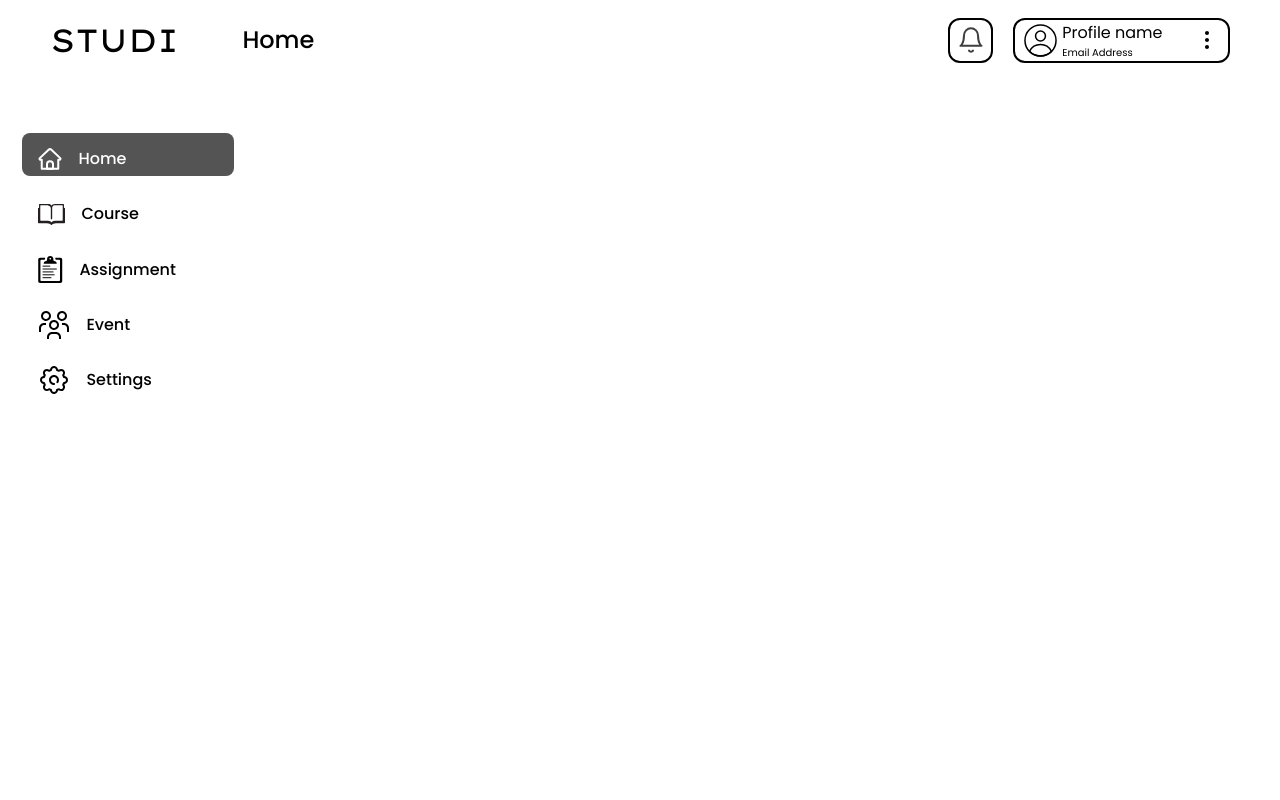
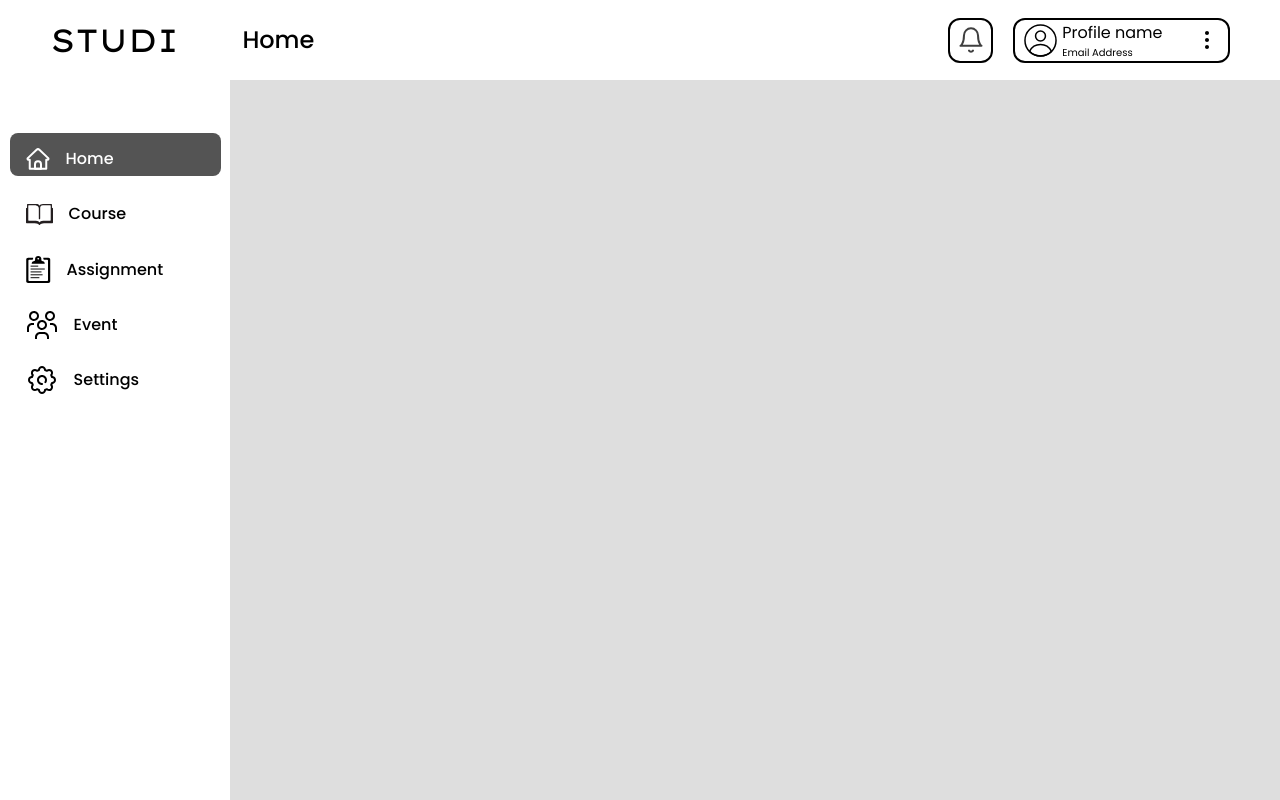
Before and after one commit to Arjun364/Studi, a React (Vite) app in the folder web/: page /userpage in a window 1280 px wide. Built offline with nearby package versions, Linux system fonts and the light colour scheme.

Commit message:
added viewport for userpage
basic viewport structure is created.

```diff
--- a/web/src/Pages/UserPage.jsx
+++ b/web/src/Pages/UserPage.jsx
@@ -1,12 +1,16 @@
 import React from 'react'
 import UserNav from '../component/UserHome/UserNav'
 import UserSidebar from '../component/UserHome/UserSidebar'
+import Viewport from '../component/UserHome/UserViewport/Viewport'
 
 const UserPage = () => {
   return (
     <>
     <UserNav/>
+    <div className="hero-section1">
     <UserSidebar/>
+    <Viewport/>
+    </div>
     </>
   )
 }
--- /dev/null
+++ b/web/src/component/UserHome/UserViewport/Viewport.jsx
@@ -0,0 +1,14 @@
+import React from 'react'
+import '../userStyle.css'
+
+const viewport = () => {
+  return (
+    <>
+    <div className="viewport-container">
+
+    </div>
+    </>
+  )
+}
+
+export default viewport
--- a/web/src/component/UserHome/userStyle.css
+++ b/web/src/component/UserHome/userStyle.css
@@ -11,6 +11,10 @@
     font-family: var( --poppins);
 
 
+}
+
+.hero-section1{
+    display: flex;
 }
 
 /* left-section------------------------------------- */
@@ -151,3 +155,13 @@
     /* background-color: black; */
 
 }
+
+/* viewport-section ---------------------------------------- */
+.viewport-container{
+    width: 100vw;
+    height: 90vh;
+    background-color: rgb(222, 222, 222);
+}
+
+
+/* home-section */
```
